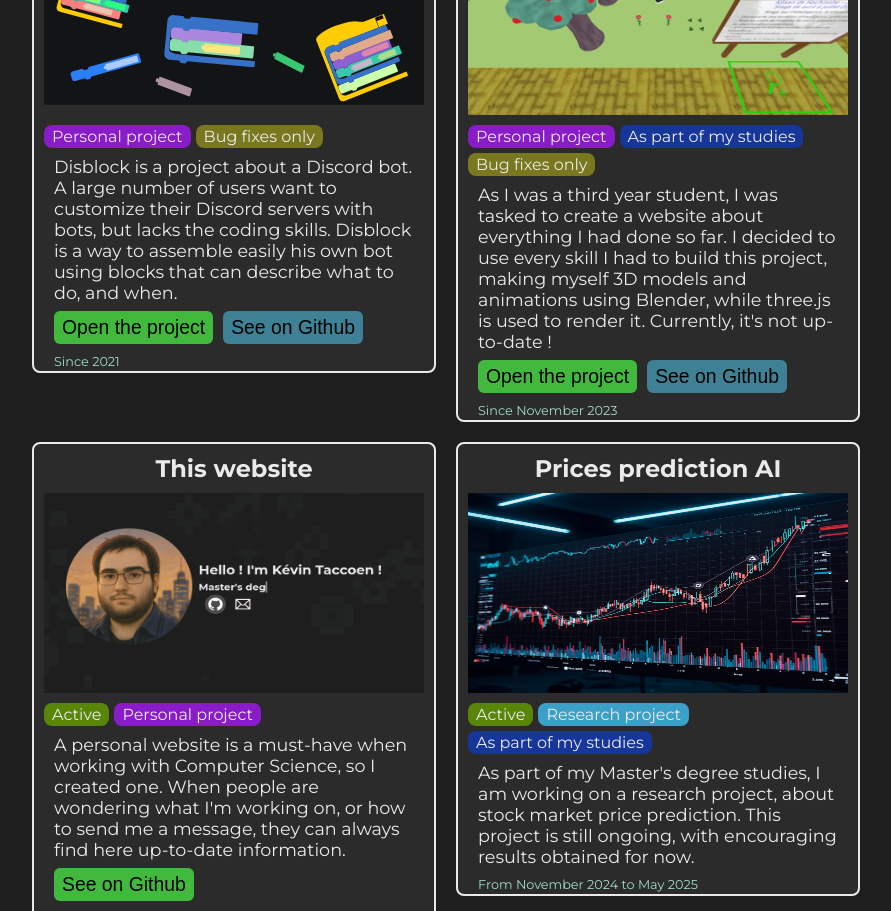
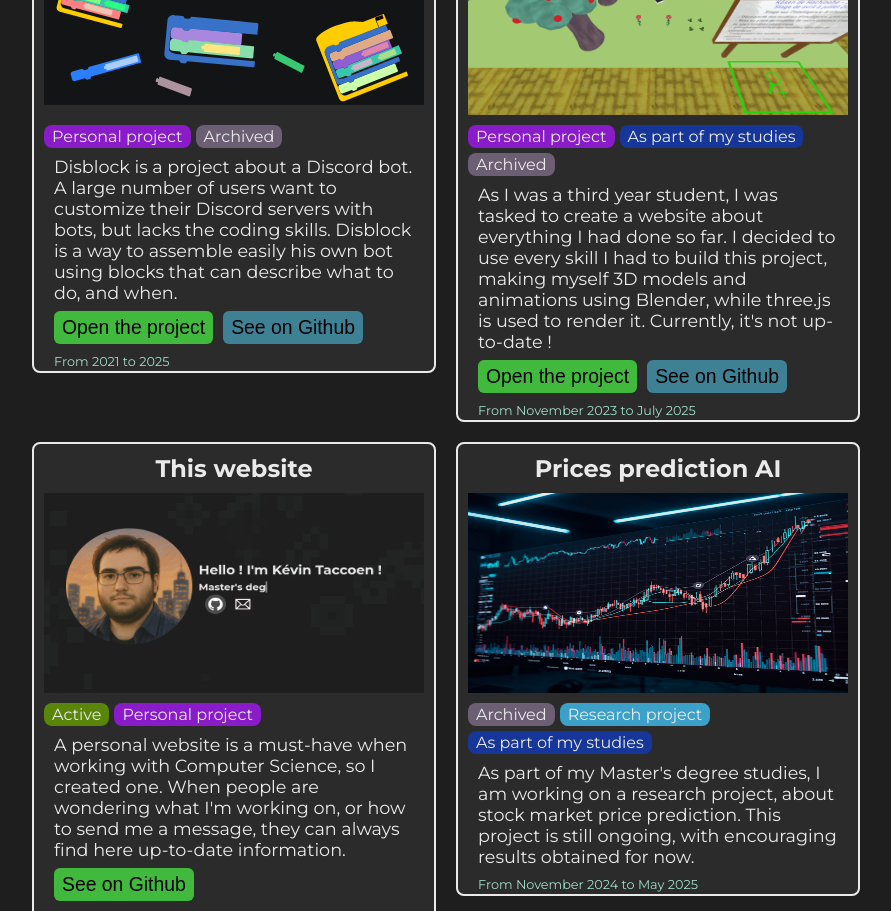
Before and after one commit to LJ5O/website, a Vue app: page / in a window 1280 px wide. Shown: the part 2920-3831 px from the top of the page, without its empty margins (194-1085 px from the left). Built offline with nearby package versions, Linux system fonts and the light colour scheme.

Commit message:
Updates about projects

```diff
--- a/src/assets/localization/en/localization.json
+++ b/src/assets/localization/en/localization.json
@@ -36,14 +36,14 @@
           "desc": "Disblock is a project about a Discord bot. A large number of users want to customize their Discord servers with bots, but lacks the coding skills. Disblock is a way to assemble easily his own bot using blocks that can describe what to do, and when.",
           "button_text": "Open the project",
           "button2_text": "See on Github",
-          "date": "Since 2021"
+          "date": "From 2021 to 2025"
         },
         "portfolio":{
           "title": "Three.js personal website",
           "desc": "As I was a third year student, I was tasked to create a website about everything I had done so far. I decided to use every skill I had to build this project, making myself 3D models and animations using Blender, while three.js is used to render it. Currently, it's not up-to-date !",
           "button_text": "Open the project",
           "button2_text": "See on Github",
-          "date": "Since November 2023"
+          "date": "From November 2023 to July 2025"
         },
         "semantic_segmentation":{
           "title": "Semantic Segmentation",
--- a/src/assets/localization/fr/localization.json
+++ b/src/assets/localization/fr/localization.json
@@ -36,14 +36,14 @@
           "desc": "Disblock est un projet à la base d'un bot sur Discord. Beaucoup d'utilisateurs veulent personnaliser leur serveur, mais n'ont pas les compétences de codage. Disblock est un moyen de rapidement assembler son propre agent automatisé, en emboîtant des blocs qui décrivent que faire, et quand.",
           "button_text": "Site web du projet",
           "button2_text": "Voir sur GitHub",
-          "date": "Depuis 2021"
+          "date": "De 2021 à 2025"
         },
         "portfolio":{
           "title": "Portfolio Three.js",
           "desc": "Lors de ma troisième année d'informatique, j'ai été chargé de créer un site web présentant tout ce que j'avais réalisé jusqu'ici. J'ai décidé de mobiliser l'ensemble de mes capacités, en créant moi-même les modèles 3D et animations via Blender, tout en utilisant three.js pour les afficher à l'écran. Ce n'est pas à jour de mes dernières activités !",
           "button_text": "Site web du projet",
           "button2_text": "Voir sur GitHub",
-          "date": "Depuis novembre 2023"
+          "date": "De novembre 2023 à Juillet 2025"
         },
         "semantic_segmentation":{
           "title": "Segmentation sémantique",
--- a/src/components/home/projects.vue
+++ b/src/components/home/projects.vue
@@ -65,7 +65,7 @@
         button2Link:"https://github.com/Disblock/WebApp",
         tags:[
             {title:i18n.t("home.projects.tags.home"), colour:tagsColours.home},
-            {title:i18n.t("home.projects.tags.bugs_only"), colour:tagsColours.bugs_only}
+            {title:i18n.t("home.projects.tags.archived"), colour:tagsColours.archived}
         ],
         date: i18n.t("home.projects.project.disblock.date")
     },{
@@ -80,7 +80,7 @@
         tags:[
             {title:i18n.t("home.projects.tags.home"), colour:tagsColours.home},
             {title:i18n.t("home.projects.tags.school"), colour:tagsColours.school},
-            {title:i18n.t("home.projects.tags.bugs_only"), colour:tagsColours.bugs_only}
+            {title:i18n.t("home.projects.tags.archived"), colour:tagsColours.archived}
         ],
         date: i18n.t("home.projects.project.portfolio.date")
     },{
@@ -103,7 +103,7 @@
         localButton:false,
         //buttonLink:"#",
         tags:[
-            {title:i18n.t("home.projects.tags.active"), colour:tagsColours.active},
+            {title:i18n.t("home.projects.tags.archived"), colour:tagsColours.archived},
             {title:i18n.t("home.projects.tags.research"), colour:tagsColours.research},
             {title:i18n.t("home.projects.tags.school"), colour:tagsColours.school}
         ],
```
